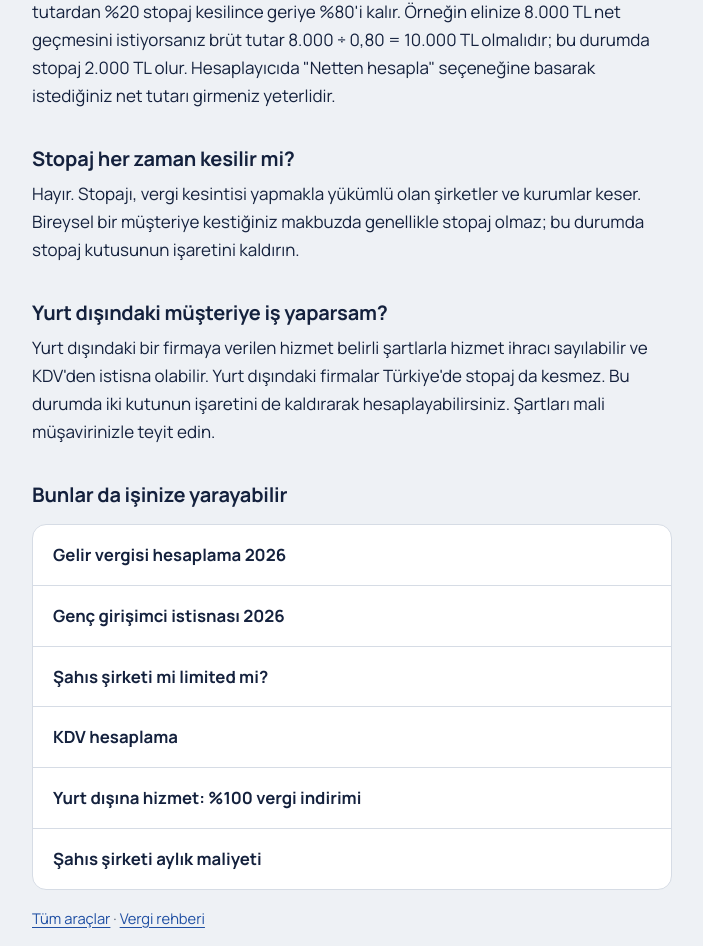
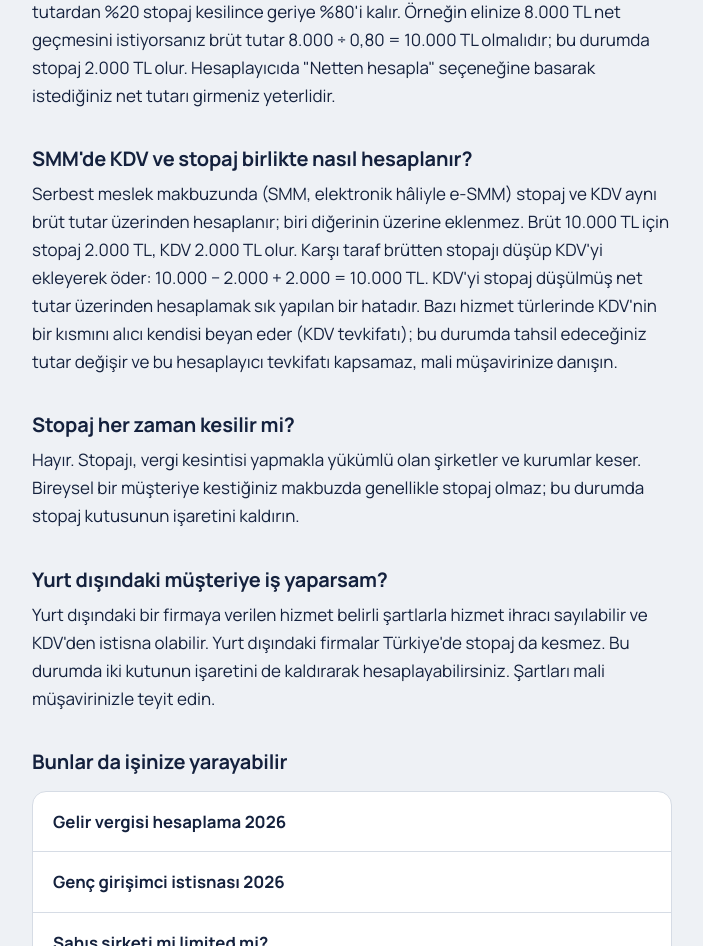
Before and after one commit to yavuzscvk-source/freelancer-vergi, a Next.js app: page /serbest-meslek-makbuzu in a window 1280 px wide. Shown: the part 1331-2277 px from the top of the page, without its empty margins (288-991 px from the left). Built offline with nearby package versions, Linux system fonts and the light colour scheme.

Commit message:
Update page.js

```diff
--- a/app/serbest-meslek-makbuzu/page.js
+++ b/app/serbest-meslek-makbuzu/page.js
@@ -27,6 +27,9 @@ export default function SerbestMeslekMakbuzu() {
       <h2>Netten brüte nasıl hesaplanır?</h2>
       <p>Netten brüte stopaj hesaplama, net tutarın 0,80'e bölünmesiyle yapılır. Çünkü brüt tutardan %20 stopaj kesilince geriye %80'i kalır. Örneğin elinize 8.000 TL net geçmesini istiyorsanız brüt tutar 8.000 ÷ 0,80 = 10.000 TL olmalıdır; bu durumda stopaj 2.000 TL olur. Hesaplayıcıda "Netten hesapla" seçeneğine basarak istediğiniz net tutarı girmeniz yeterlidir.</p>
 
+      <h2>SMM'de KDV ve stopaj birlikte nasıl hesaplanır?</h2>
+      <p>Serbest meslek makbuzunda (SMM, elektronik hâliyle e-SMM) stopaj ve KDV aynı brüt tutar üzerinden hesaplanır; biri diğerinin üzerine eklenmez. Brüt 10.000 TL için stopaj 2.000 TL, KDV 2.000 TL olur. Karşı taraf brütten stopajı düşüp KDV'yi ekleyerek öder: 10.000 − 2.000 + 2.000 = 10.000 TL. KDV'yi stopaj düşülmüş net tutar üzerinden hesaplamak sık yapılan bir hatadır. Bazı hizmet türlerinde KDV'nin bir kısmını alıcı kendisi beyan eder (KDV tevkifatı); bu durumda tahsil edeceğiniz tutar değişir ve bu hesaplayıcı tevkifatı kapsamaz, mali müşavirinize danışın.</p>
+
 
       <h2>Stopaj her zaman kesilir mi?</h2>
       <p>Hayır. Stopajı, vergi kesintisi yapmakla yükümlü olan şirketler ve kurumlar keser. Bireysel bir müşteriye kestiğiniz makbuzda genellikle stopaj olmaz; bu durumda stopaj kutusunun işaretini kaldırın.</p>
```
